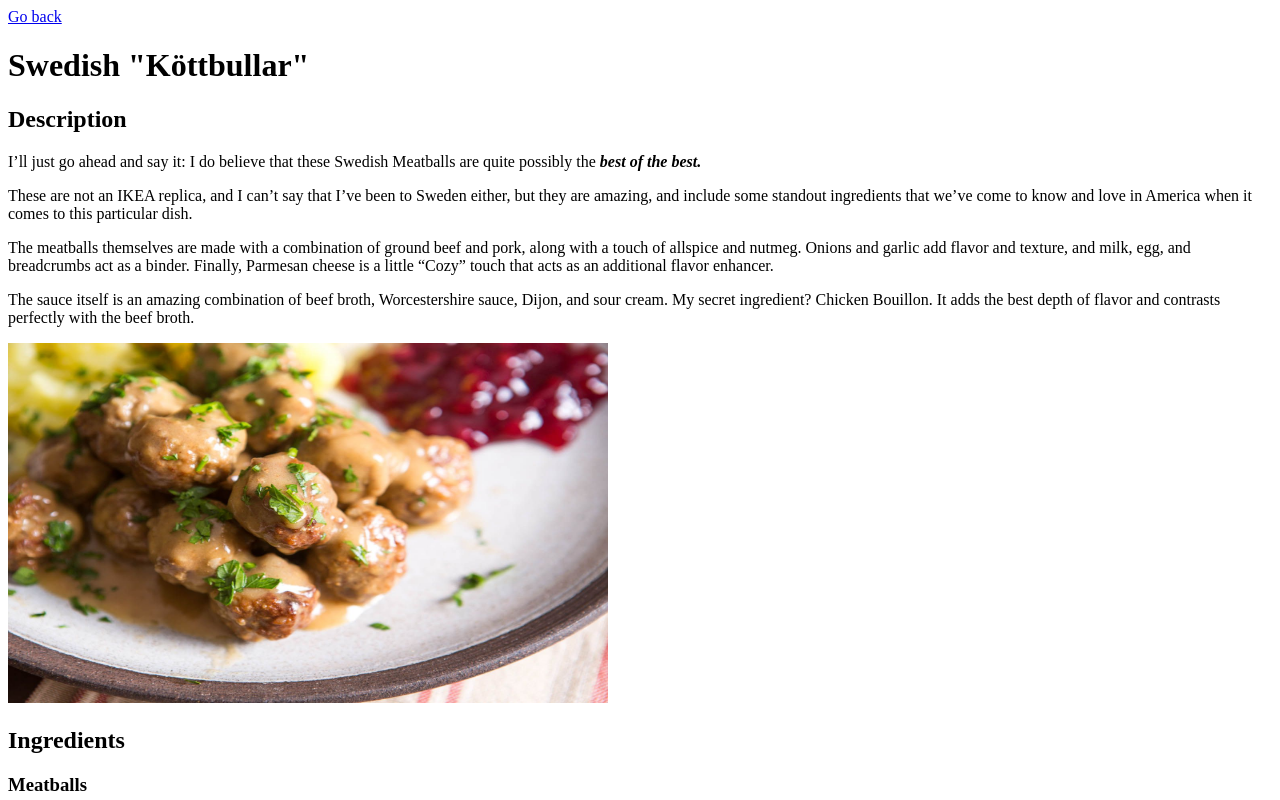
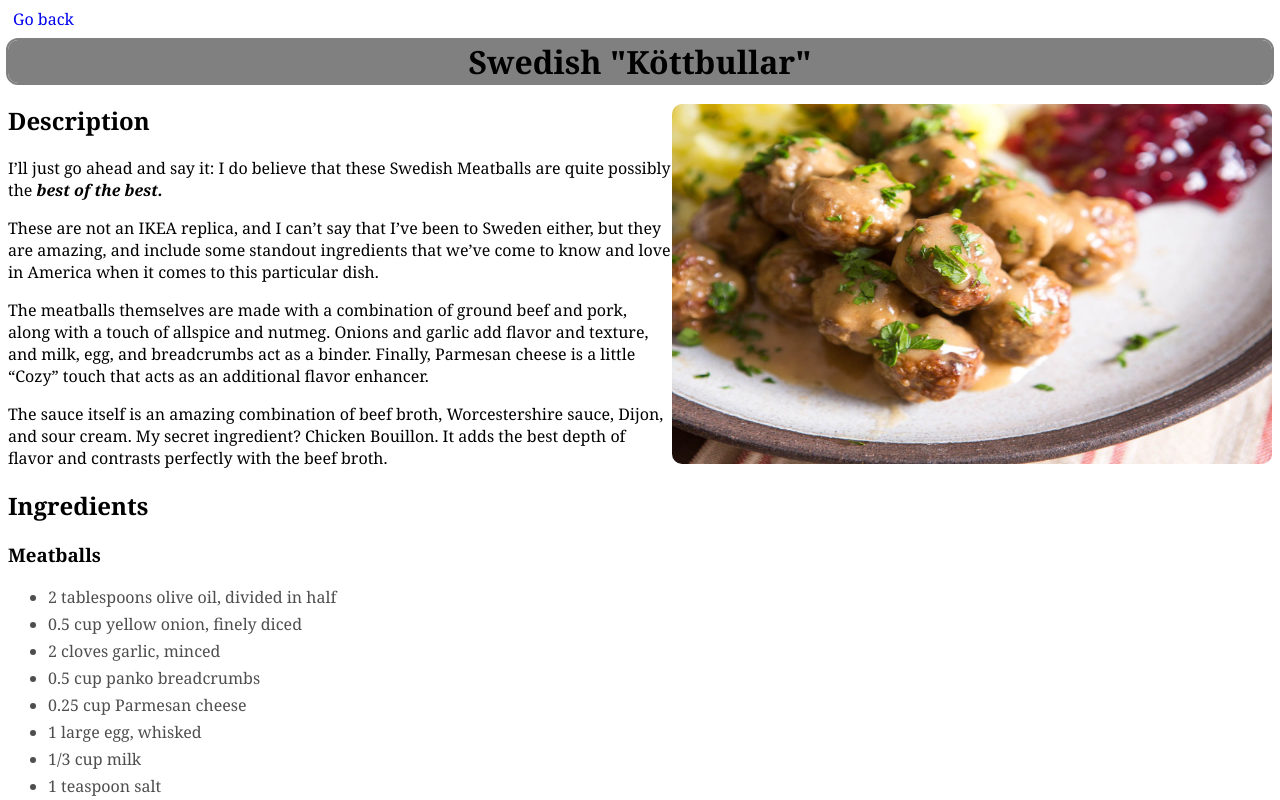
Before and after one commit to Azyrma/odin-recipes, a plain HTML site: page recipes/swedish_meatballs.html in a window 1280 px wide. Shown: the top 800 px of the page. Drawn offline with Linux system fonts and the light colour scheme.

Commit message:
Added CSS styling.

```diff
--- a/recipes/swedish_meatballs.html
+++ b/recipes/swedish_meatballs.html
@@ -3,11 +3,14 @@
     <head>
         <meta charset="utf-8">
         <title> Recipes </title>
+        <link rel="stylesheet" href="../style.css">
     </head>
 
     <body>
-        <a href="../index.html"> Go back </a>
-        <h1> Swedish "Köttbullar" </h1>
+        <a class="button" href="../index.html"> Go back </a>
+        <h1 class="title"> Swedish "Köttbullar" </h1>
+
+        <img src="../images/meatballs.jpg" height="360" width="600">
 
         <h2> Description </h2>
 
@@ -19,7 +22,7 @@
 
         <p>The sauce itself is an amazing combination of beef broth, Worcestershire sauce, Dijon, and sour cream. My secret ingredient? Chicken Bouillon. It adds the best depth of flavor and contrasts perfectly with the beef broth.</p>
 
-        <img src="../images/meatballs.jpg" height="360" width="600">
+
 
         <h2> Ingredients </h2>
 
--- /dev/null
+++ b/style.css
@@ -0,0 +1,29 @@
+* {
+    font-family: Georgia, 'Times New Roman', Times, serif;
+    text-decoration: none;
+}
+
+.title {
+    background-color:  gray;
+    text-align: center;
+    outline: 2px solid gray;
+    border-radius: 10px;
+    margin-top: 10px;
+}
+
+.button {
+    padding: 5px;
+    padding-left: 5px;
+    padding-right: 5px;
+    margin-bottom: 0px;
+}
+
+img {
+    border-radius: 10px;
+    float: right;
+}
+
+li {
+    color: rgb(78, 78, 78);
+    margin-bottom: 5px;
+}
```
Also changed, not shown: index.html (+2 -1 lines), recipes/carbonara.html (+3 -2 lines), recipes/lasagna.html (+5 -3 lines).
